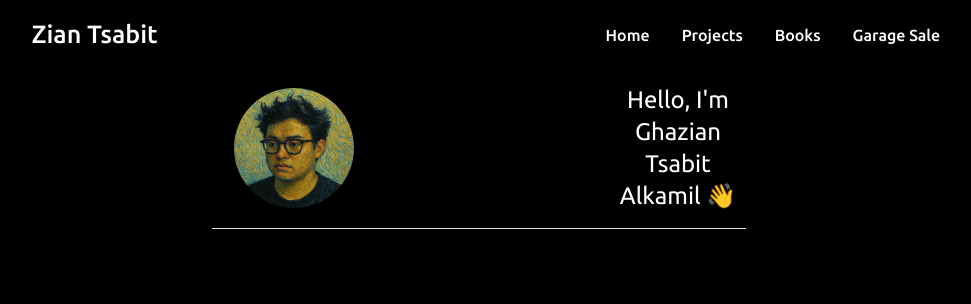
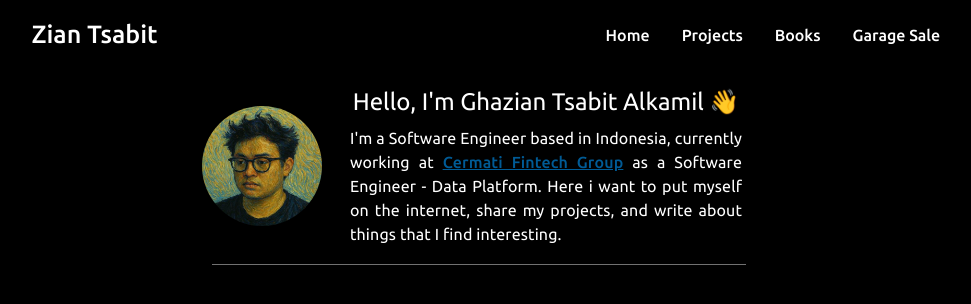
Before and after one commit to ZianTsabit/zian-tsabit-com, a React (Vite) app in the folder zian-tsabit-com/: page / in a window 1280 px wide. Shown: the top 304 px of the page, without its empty margins (170-1141 px from the left). Built offline with nearby package versions, Linux system fonts and the light colour scheme.

Commit message:
update header

```diff
--- a/zian-tsabit-com/src/pages/Home.tsx
+++ b/zian-tsabit-com/src/pages/Home.tsx
@@ -19,14 +19,16 @@ function Home() {
         marginTop: '36px'
       }}
     >
-      <Container maxWidth="xl">
+      <Container maxWidth="md">
+
         <Stack
           direction="row"
           sx={{
-            justifyContent: "left",
+            justifyContent: "center",
             alignItems: "center",
-            gap: 32,
-            py: 2
+            gap: 2,
+            marginBottom: "18px",
+            marginTop: "18px"
           }}
         >
           <Avatar
@@ -35,9 +37,18 @@ function Home() {
             sx={{
                 width: 120,
                 height: 120,
-                marginLeft: "40px"
+                marginRight: "8px",
+                marginLeft: "8px"
             }}
           />
+          <Stack
+            direction="column"
+            sx={{
+              justifyContent: "left",
+              alignItems: "center",
+              gap: 1
+            }}
+          >
             <Typography
               variant="h5"
               component="div"
@@ -47,11 +58,30 @@ function Home() {
               }}>
                 Hello, I'm Ghazian Tsabit Alkamil 👋
             </Typography>
+            <Typography
+              variant="body1"
+              component="div"
+              color="white"
+              sx={{
+                fontFamily: "'Ubuntu', sans-serif",
+                justifyContent: "left",
+                alignItems: "center",
+                textAlign: "justify",
+                marginLeft: "4px",
+                marginRight: "4px",
+              }}>
+              I'm a Software Engineer based in Indonesia, currently working at <a href="https://cermati.group/" target="_blank" rel="noopener noreferrer" style={{ color: "#005b96", textDecoration: "underline" }}>Cermati Fintech Group</a> as a Software Engineer - Data Platform.
+              Here i want to put myself on the internet, share my projects, and write about things that I find interesting.
+              <br />
+            </Typography>
           </Stack>
+        </Stack>
+
         <Divider sx={{
-          bgcolor: "white",
+          bgcolor: "grey",
           marginLeft: "18px"
           }} />
+
       </Container>
     </Box>
   );
```
Lines whose indentation alone changed are shown as unchanged.
